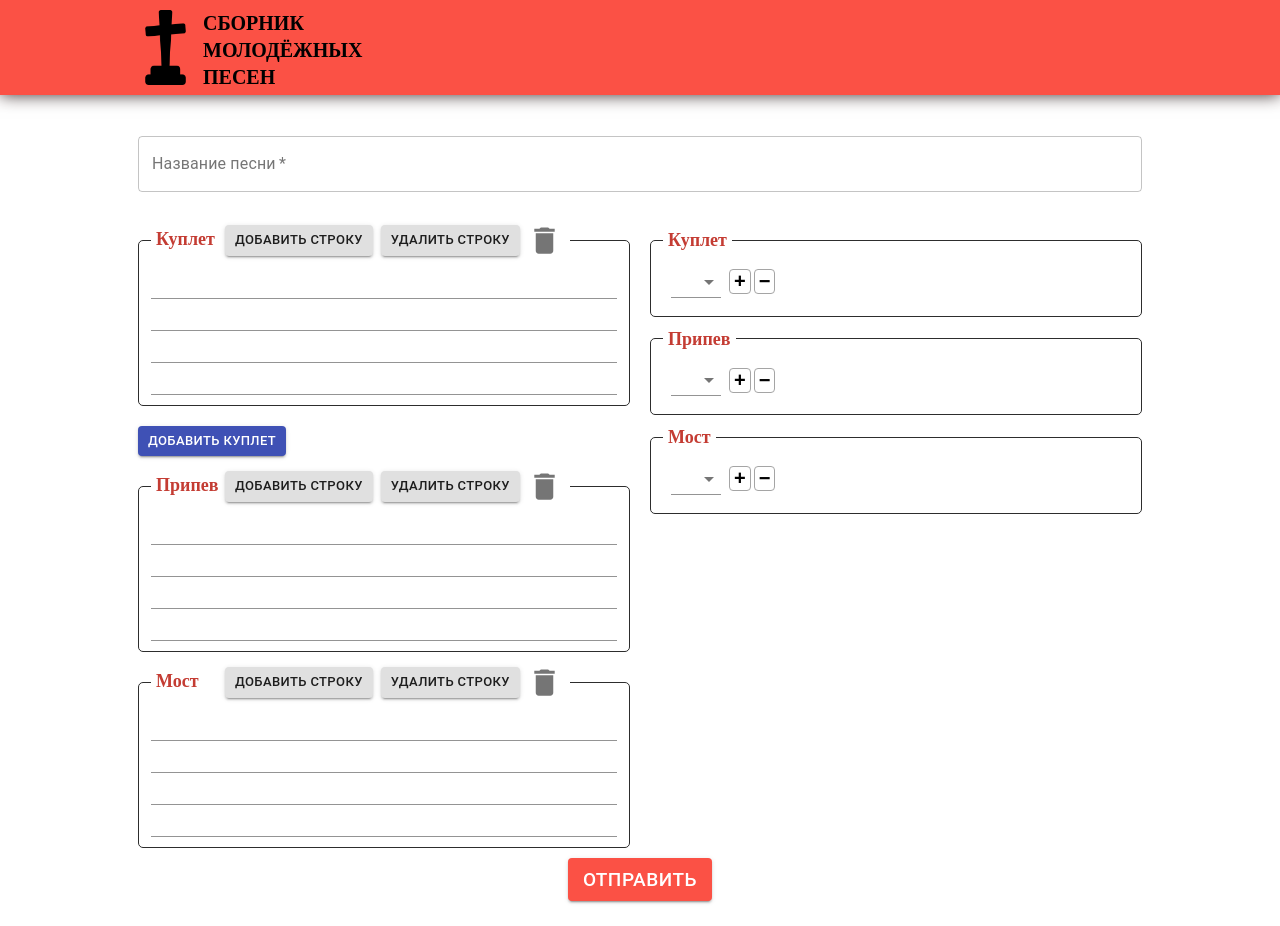
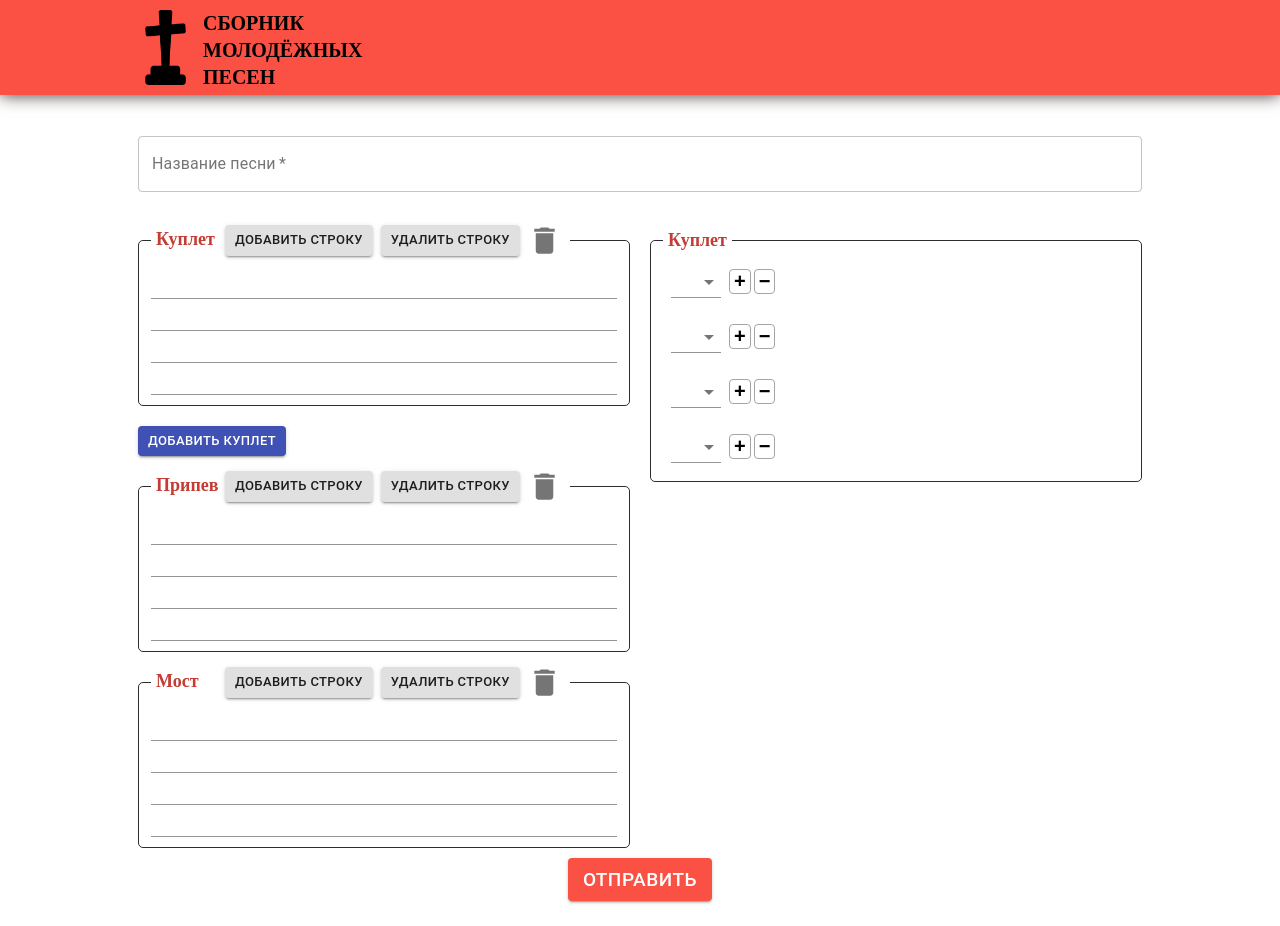
Before and after one commit to pavelLyolya/christian-songs-web, a React (Create React App) app: page / in a window 1280 px wide. Built offline with nearby package versions, Linux system fonts and the light colour scheme.

Commit message:
verse chords working

```diff
--- a/src/components/Main/Chords.js
+++ b/src/components/Main/Chords.js
@@ -5,6 +5,7 @@ import {
   MenuItem,
   Select,
 } from '@material-ui/core';
+import { chordsArray } from '../../constants';
 
 const verseTypes = {
   verse: 'Куплет',
@@ -19,37 +20,31 @@ const useStyles = makeStyles(theme => ({
   },
 }));
 
-function Verse({ type }) {
+function Chords({ type, chords, setChord }) {
   const classes = useStyles();
-  const [age, setAge] = React.useState('');
 
-  const handleChange = event => {
-    setAge(event.target.value);
-  };
-
+  if (!chords) return null;
   return (
     <fieldset id='verse-chords' className='verse'>
       <legend className='verse-title'>{verseTypes[type]}</legend>
+      {chords.map((chordsRow, rowIndex) => (
         <div className='chords-row'>
+          {chordsRow.map((chord, chordIndex) => (
             <FormControl className={classes.formControl}>
               <Select
-            id='demo-simple-select-outlined'
-            value={age}
-            onChange={handleChange}
+                value={chord}
+                onChange={(e) => setChord(rowIndex, chordIndex, e.target.value)}
               >
-            <MenuItem value=''>
-              <em>None</em>
-            </MenuItem>
-            <MenuItem value={10}>Ten</MenuItem>
-            <MenuItem value={20}>Twenty</MenuItem>
-            <MenuItem value={30}>Thirty</MenuItem>
+                {chordsArray.map((chordConstant) => <MenuItem value={chordConstant}>{chordConstant}</MenuItem>)}
               </Select>
             </FormControl>
+          ))}
           <button onClick={(e) => {e.preventDefault();console.log('hi');}} className='add-chord'>&#43;</button>
           <button className='delete-chord'>&#8722;</button>
         </div>
+      ))}
     </fieldset>
   );
 }
 
-export default Verse;
+export default Chords;
--- a/src/components/Main/index.js
+++ b/src/components/Main/index.js
@@ -7,7 +7,12 @@ import {
 import '../../styles/Main.css';
 import Verse from './Verse';
 import Chords from './Chords';
-import { createEmptyVerse, setRowsCountForVerse } from '../../helpers';
+import {
+  createEmptyVerse,
+  createEmptyChords,
+  setRowsCountForVerse,
+  updateChordsRowCount
+} from '../../helpers';
 
 const useStyles = makeStyles(theme => ({
   verseRowButton: {
@@ -26,8 +31,16 @@ function Main() {
   const [ verses, setVerses ] = useState([{ lines: createEmptyVerse(versesRowsCount) }]);
   const [ chorus, setChorus ] = useState({ lines: createEmptyVerse(chorusRowsCount) });
   const [ bridge, setBridge ] = useState({ lines: createEmptyVerse(bridgeRowsCount) });
-
-  console.log(verses);
+  const [ verseChords, setVerseChords ] = useState(createEmptyChords(versesRowsCount));
+  console.log(verseChords)
+  const setVerseChord = useCallback(
+    (rowIndex, chordIndex, value) => {
+      const newVerseChords = verseChords.slice();
+      verseChords[rowIndex][chordIndex] = value;
+      setVerseChords(newVerseChords);
+    },
+    [verseChords],
+  );
 
   const changeSongName = useCallback((e) => setSongName(e.target.value), []);
 
@@ -54,10 +67,11 @@ function Main() {
       const newVersesRowsCount = versesRowsCount + 1;
       setVersesRowsCount(newVersesRowsCount);
       const newVersesArray = verses.map((verse) => ({ lines: setRowsCountForVerse(verse.lines, newVersesRowsCount) }));
-      console.log(newVersesArray);
+      const newVerseChords = updateChordsRowCount(verseChords, newVersesRowsCount);
+      setVerseChords(newVerseChords);
       setVerses(newVersesArray);
     },
-    [verses, versesRowsCount],
+    [verses, versesRowsCount, verseChords],
   );
   const decVersesRowsCount = useCallback(
     () => {
@@ -65,10 +79,11 @@ function Main() {
       const newVersesRowsCount = versesRowsCount - 1;
       setVersesRowsCount(newVersesRowsCount);
       const newVersesArray = verses.map((verse, index) => ({ lines: setRowsCountForVerse(verse.lines, newVersesRowsCount) }));
-      console.log(newVersesArray);
+      const newVerseChords = updateChordsRowCount(verseChords, newVersesRowsCount);
+      setVerseChords(newVerseChords);
       setVerses(newVersesArray);
     },
-    [verses, versesRowsCount],
+    [verses, versesRowsCount, verseChords],
   );
 
   const addChorus = useCallback(
@@ -83,7 +98,6 @@ function Main() {
       const newChorusRowsCount = chorusRowsCount + 1;
       setChorusRowsCount(newChorusRowsCount);
       const newChorusArray = { lines: setRowsCountForVerse(chorus.lines, newChorusRowsCount) };
-      console.log(newChorusArray);
       setChorus(newChorusArray);
     },
     [chorus, chorusRowsCount],
@@ -94,7 +108,6 @@ function Main() {
       const newChorusRowsCount = chorusRowsCount - 1;
       setChorusRowsCount(newChorusRowsCount);
       const newChorusArray = { lines: setRowsCountForVerse(chorus.lines, newChorusRowsCount) };
-      console.log(newChorusArray);
       setChorus(newChorusArray);
     },
     [chorus, chorusRowsCount],
@@ -112,7 +125,6 @@ function Main() {
       const newBridgeRowsCount = bridgeRowsCount + 1;
       setBridgeRowsCount(newBridgeRowsCount);
       const newBridgeArray = { lines: setRowsCountForVerse(bridge.lines, newBridgeRowsCount) };
-      console.log(newBridgeArray);
       setBridge(newBridgeArray);
     },
     [bridge, bridgeRowsCount],
@@ -123,7 +135,6 @@ function Main() {
       const newBridgeRowsCount = bridgeRowsCount - 1;
       setBridgeRowsCount(newBridgeRowsCount);
       const newBridgeArray = { lines: setRowsCountForVerse(bridge.lines, newBridgeRowsCount) };
-      console.log(newBridgeArray);
       setBridge(newBridgeArray);
     },
     [bridge, bridgeRowsCount],
@@ -189,7 +200,11 @@ function Main() {
             }
           </section>
           <section className='song-chords section'>
-            { !!verses.length && <Chords type='verse' /> }
+            { !!verses.length && <Chords
+              type='verse'
+              chords={verseChords}
+              setChord={setVerseChord}
+            /> }
             { chorus && <Chords type='chorus' /> }
             { bridge && <Chords type='bridge' /> }
           </section>
--- /dev/null
+++ b/src/constants.js
@@ -0,0 +1,7 @@
+export const chordsArray = [
+  'C', 'C#', 'D', 'D#', 'E', 'F', 'F#', 'G', 'G#', 'A', 'A#', 'H',
+  'Cm', 'C#m', 'Dm', 'D#m', 'Em', 'Fm', 'F#m', 'Gm', 'G#m', 'Am', 'A#m', 'Hm',
+  'C7', 'C#7', 'D7', 'D#7', 'E7', 'F7', 'F#7', 'G7', 'G#7', 'A7', 'A#7', 'H7',
+  'Cm7', 'C#m7', 'Dm7', 'D#m7', 'Em7', 'Fm7', 'F#m7', 'Gm7', 'G#m7', 'Am7', 'A#m7', 'Hm7',
+  'Csus', 'C#sus', 'Dsus', 'D#sus', 'Esus', 'Fsus', 'F#sus', 'Gsus', 'G#sus', 'Asus', 'A#sus', 'Hsus',
+];
--- a/src/helpers/index.js
+++ b/src/helpers/index.js
@@ -1,6 +1,14 @@
 export const createEmptyVerse = (length = 4) => {
   const verseTemplate = new Array(length);
   return verseTemplate.fill('');
+};
+
+export const createEmptyChords = (length = 4) => {
+  const chordsTemplate = [];
+  for (let index = 0; index < length; index++) {
+    chordsTemplate.push(['']);
+  }
+  return chordsTemplate;
 };
 
 export const setRowsCountForVerse = (verse, rowsCount) => {
@@ -14,6 +22,19 @@ export const setRowsCountForVerse = (verse, rowsCount) => {
       diff--;
     }
   }
-  console.log(newVerse)
   return newVerse;
 };
+
+export const updateChordsRowCount = (chordsArr, rowsCount) => {
+  const newChordsArr = chordsArr.slice();
+  if (newChordsArr.length >= rowsCount) {
+    newChordsArr.length = rowsCount;
+  } else {
+    let diff = rowsCount - newChordsArr.length;
+    while (diff > 0) {
+      newChordsArr.push(['']);
+      diff--;
+    }
+  }
+  return newChordsArr;
+};
```
Lines whose indentation alone changed are shown as unchanged.
